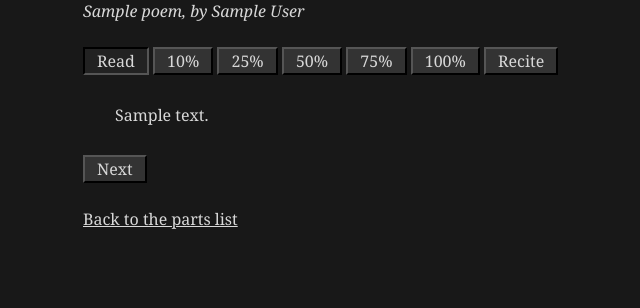
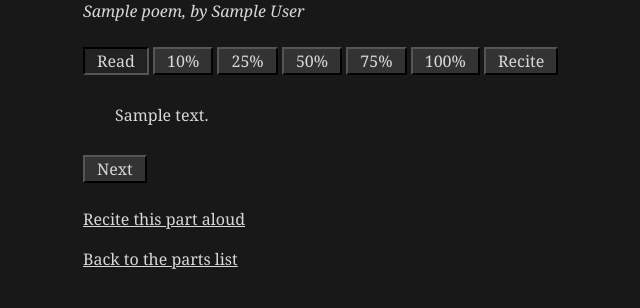
Before and after one commit to JosephParkinson/poetry-memoriser-app, a Flask app: page /learn/1/stanza/0 in a window 1280 px wide. Shown: the part 186-494 px from the top of the page, without its empty margins (207-847 px from the left). Run offline with Flask 3, Linux system fonts and the light colour scheme; the visitor is signed in with stand-in values (Sample User, id 1); tables that the repository leaves empty hold one stand-in row (values such as "Sample post").

Commit message:
Recite aloud per part; recite-full-poem link on parts list
The recite-aloud page now takes any text, so each part gets its own
aloud page with a mark-learned button after scoring.

Co-Authored-By: Claude Fable 5 <noreply@anthropic.com>

```diff
--- a/app.py
+++ b/app.py
@@ -302,7 +302,36 @@ def recital_aloud(poem_id):
     poem = db.get_poem(poem_id)
     if not poem:
         return redirect(url_for("recital_pick"))
-    return render_template("recital_aloud.html", poem=poem)
+    return render_template(
+        "recital_aloud.html",
+        poem=poem,
+        text=poem["body"],
+        part_title=None,
+        mark_action=None,
+        back_url=url_for("recital", poem_id=poem_id),
+        back_label="Back to the recital",
+    )
+
+
+@app.route("/learn/<int:poem_id>/stanza/<int:idx>/aloud")
+@login_required
+def learn_stanza_aloud(poem_id, idx):
+    poem = db.get_poem(poem_id)
+    if not can_view_poem(poem):
+        return redirect(url_for("library"))
+    chunks = db.split_chunks(poem["body"])
+    if idx < 0 or idx >= len(chunks):
+        return redirect(url_for("learn_stanzas", poem_id=poem_id))
+    chunk = chunks[idx]
+    return render_template(
+        "recital_aloud.html",
+        poem=poem,
+        text=chunk["text"],
+        part_title=chunk["title"],
+        mark_action=url_for("learn_stanza", poem_id=poem_id, idx=idx),
+        back_url=url_for("learn_stanza", poem_id=poem_id, idx=idx),
+        back_label="Back to " + chunk["title"].lower(),
+    )
 
 
 # ── archive ───────────────────────────────────────────────────────────────────
--- a/templates/learn_stanza.html
+++ b/templates/learn_stanza.html
@@ -45,6 +45,12 @@ endblock %} {% block content %}
 <form id="done-form" method="POST" style="display: none">
   <button type="submit">{{ title }} learned</button>
 </form>
+
+<p>
+  <a href="{{ url_for('learn_stanza_aloud', poem_id=poem.id, idx=idx) }}"
+    >Recite this part aloud</a
+  >
+</p>
 
 <p>
   <a href="{{ url_for('learn_stanzas', poem_id=poem.id) }}"
--- a/templates/learn_stanzas.html
+++ b/templates/learn_stanzas.html
@@ -37,6 +37,10 @@
 </table>
 
 <p>
+  <a href="{{ url_for('recital', poem_id=poem.id) }}">Recite the full poem</a>
+</p>
+
+<p>
   <a href="{{ url_for('library_poem', poem_id=poem.id) }}">Back to the poem</a>
   |
   <a href="{{ url_for('notebook') }}">Back to favourites</a>
```
Also changed, not shown: templates/recital_aloud.html (+9 -4 lines).
